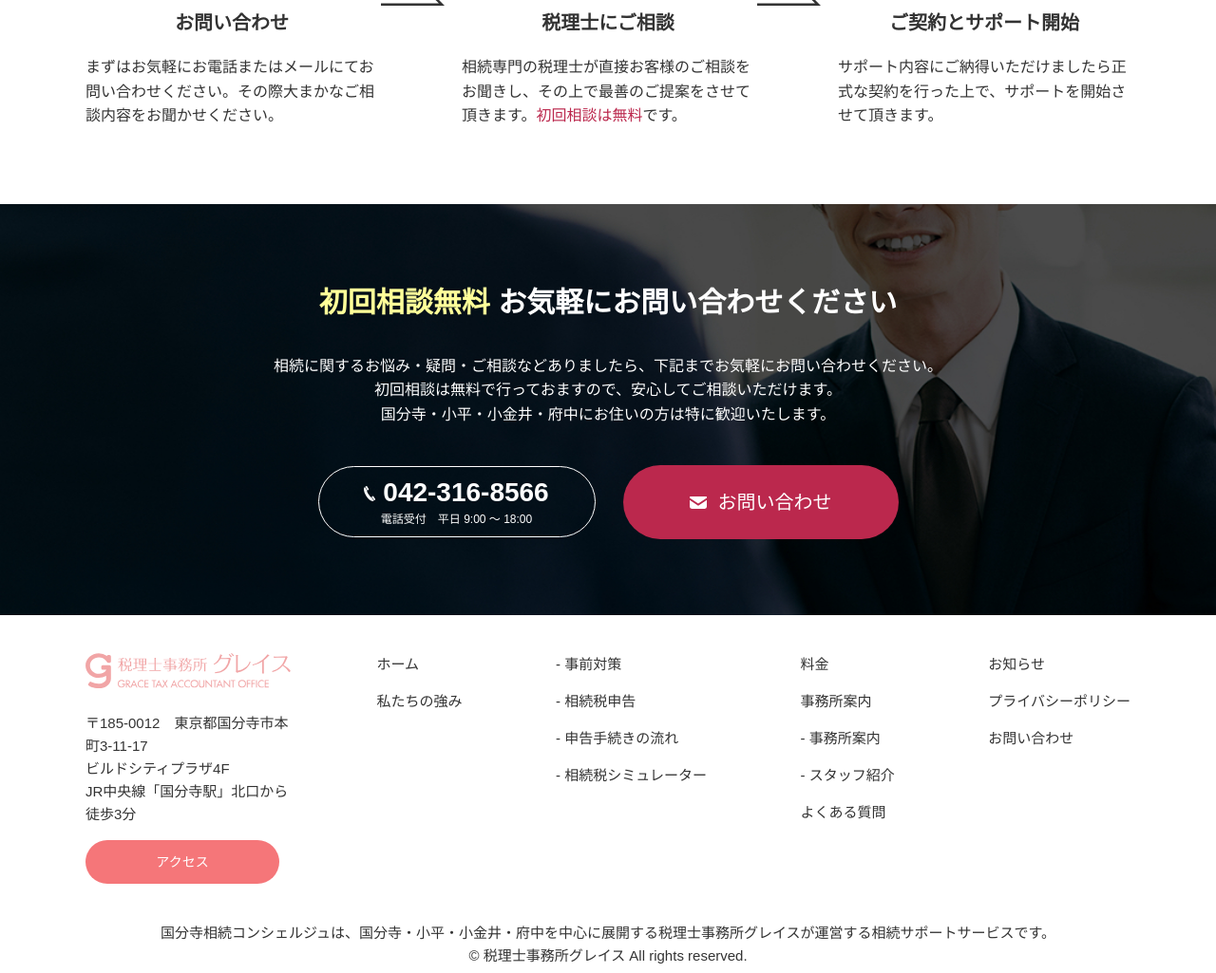
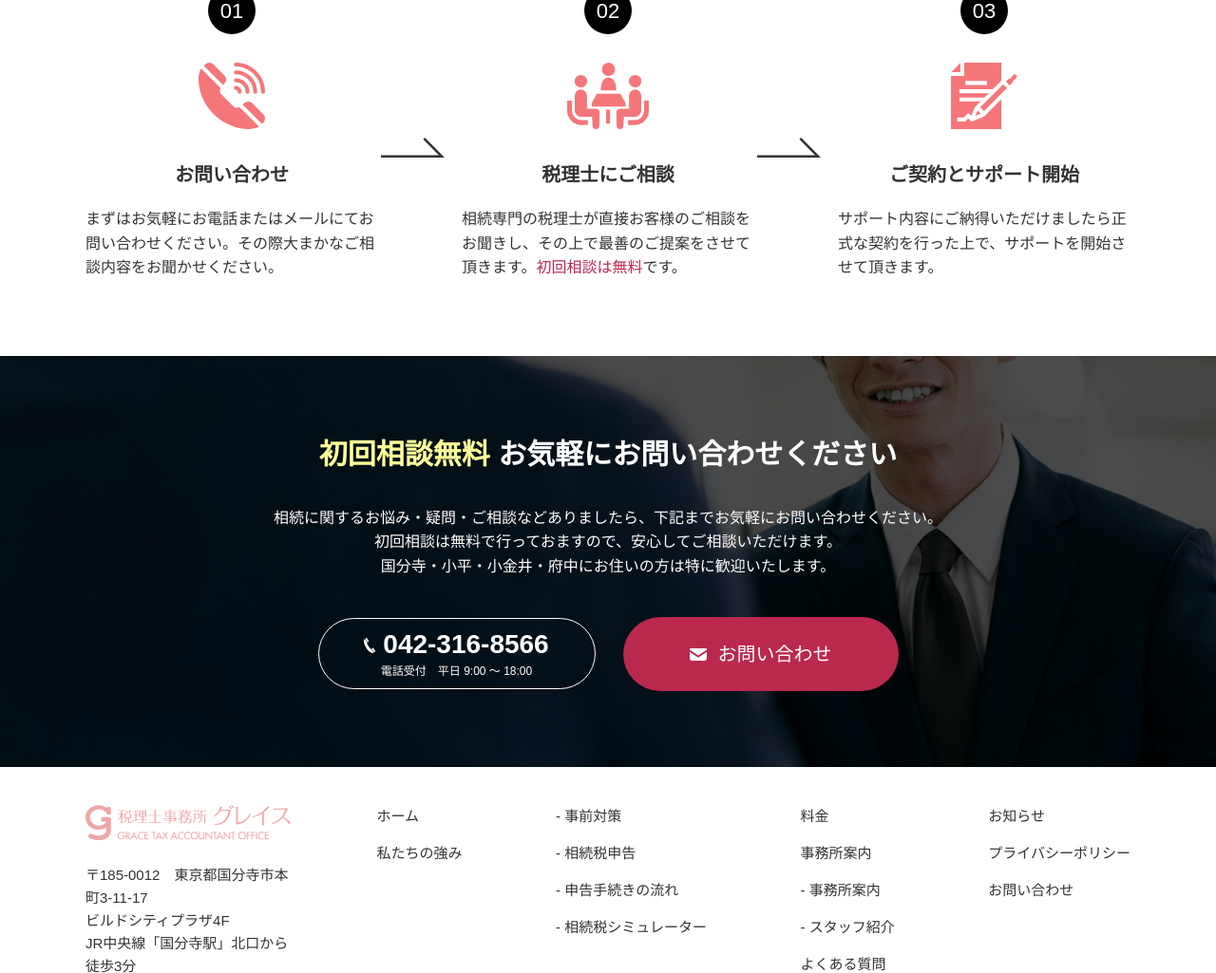
Before and after one commit to natuuu0831/natuuu0831-grace-souzoku, a PHP site: page / in a window 1280 px wide. Shown: the part 3669-4694 px from the top of the page at 95% size. Run offline with PHP 8.4, Linux system fonts and the light colour scheme; some libraries are stand-ins or nearby versions.

Commit message:
共通パーツスタイル作成

```diff
--- a/assets/css/common.css
+++ b/assets/css/common.css
@@ -15,11 +14,128 @@
     box-sizing: border-box;
 }
 
+/* ▼▼▼ カラーアセット ▼▼▼ */
+.pink {
+    color: #f57679;
+  }
+.red {
+    color: #bb284d;
+  }
+.yellow {
+color: #FFFF99;
+}
+/* ▲▲▲ カラーアセット ▲▲▲ */
+
+/* ▼▼▼ h2ピンクドット用 ▼▼▼ */
+h2.header-dotted {
+    font-size: 3.5rem;
+    font-weight: bold;
+    text-align: center;
+    position: relative;
+    margin-bottom: 7.6rem;
+}
+h2.header-dotted::after {
+    position: absolute;
+    content: '';
+    width: 6rem;
+    height: .8rem;
+    right: 0;
+    left: 0;
+    bottom: -3.5rem;
+    margin: auto;
+    background: url(../img/common/dot.svg) 0 0 no-repeat;
+}
+/* ▲▲▲ h2ピンクドット用 ▲▲▲ */
+
+/* ▼▼▼ ピンクボタン用 ▼▼▼ */
+.btn_pink{
+    display: block;
+    text-align: center;
+    font-size: 1.6rem;
+    padding: 1.2rem;
+    border-radius: 4rem;
+    color: #fff;
+    width: 25rem;
+    margin: auto;
+    background-color: #f57679;
+}
+/* ▲▲▲ ピンクボタン用 ▲▲▲ */
+
+/* ▼▼▼ common問合せ用 ▼▼▼ */
+.contact_common {
+    background: url(../img/top/contact-bg.jpg) 0 0/cover no-repeat;
+    padding: 8rem;
+  }
+  .contact_common__head {
+    font-size: 3rem;
+    color: #fff;
+    margin-bottom: 3rem;
+    text-align: center;
+  }
+
+  .contact_common__head .yellow {
+    color: #FFFF99;
+  }
+
+  .contact_common__lead {
+    text-align: center;
+    margin-bottom: 4rem;
+    color: #fff;
+  }
+  .contact_common__list {
+    display: flex;
+    align-items: center;
+    justify-content: center;
+    color: #fff;
+  }
+  .contact_common__list__item {
+    text-align: center;
+    width: 29rem;
+    margin-right: 2.9rem;
+  }
+  .contact_common__list__item:last-of-type {
+    margin-right: 0;
+  }
+  .contact_common__list__item--first {
+    border: 1px solid;
+    border-radius: 4rem;
+    padding: 1rem 0;
+    line-height: 1.2;
+  }
+
+  .contact_common__list__item--first .tel__number {
+    font-size: 2.8rem;
+    font-weight: bold;
+    display: inline-block;
+    padding-left: 2rem;
+    background: url(../img/top/contact-tel.svg) 0 55% no-repeat;
+  }
+  .contact_common__list__item--first .tel__info {
+    font-size: 1.2rem;
+    display: inline-block;
+  }
+  .contact_common__list__item--second {
+    border-radius: 4rem;
+    padding: 2.7rem 0;
+    line-height: 1.2;
+    background-color: #bb284d;
+    font-size: 2rem;
+  }
+
+.contact_common__list__item--second a {
+    padding-left: 3rem;
+    background: url(../img/top/contact-mail.svg) 0% 55% no-repeat;
+  }
+
+  /* ▲▲▲ common問合せ用 ▲▲▲ */
+
 @media (max-width: 1100px) {
  .inner {
       max-width: 95%;
     }
   }
+
+
   @media (max-width: 768px) {
     .pc {
       display: none !important;
--- a/assets/css/index.css
+++ b/assets/css/index.css
@@ -2,7 +2,9 @@
 .about .pink {
   color: #f57679;
 }
-
+.about{
+  padding: 8rem 0;
+}
 @media (max-width: 768px) {
   .about {
     padding: 6rem 0;
--- a/assets/css/reset.css
+++ b/assets/css/reset.css
@@ -210,20 +210,17 @@
 input[type="date"]::-webkit-clear-button {
   -webkit-appearance: none;
 }
+body {
+    font-size: 1.6rem;
+    line-height: 1.6;
+    color: #333333;
+    overflow-wrap: break-word;
+    font-family: source-han-sans-japanese, sans-serif, "游ゴシック体", YuGothic, "游ゴシック Medium", "Yu Gothic Medium", "游ゴシック", "Yu Gothic", "ヒラギノ角ゴ Pro", "Hiragino Kaku Gothic Pro", "メイリオ", Meiryo, "メイリオ", sans-serif;
+  }
 @media (max-width: 768px) {
     html {
         font-size: 2.6vw;
       }
-    }
-
-    body {
-      font-size: 1.6rem;
-      line-height: 1.6;
-      font-family: "游ゴシック体", YuGothic, "游ゴシック Medium", "Yu Gothic Medium", "游ゴシック", "Yu Gothic", "ヒラギノ角ゴ Pro", "Hiragino Kaku Gothic Pro", "メイリオ", Meiryo, "メイリオ", sans-serif;
-      color: #333333;
-      overflow-wrap: break-word;
-      font-family: source-han-sans-japanese, sans-serif;
-    }
 
     a {
       transition: .5s;
--- a/index.html
+++ b/index.html
@@ -86,7 +86,7 @@
                             <dt><a href="#">よくある質問</a></dt>
                         </dl>
                     </li>
-                    <li class="nav__list__item nav__list__item--contact">
+                    <li class="nav__list__item nav__list__item--contact_common">
                         <dl>
                             <dt><a href="#">お問い合わせ</a></dt>
                         </dl>
@@ -147,14 +147,14 @@
                         </dl>
                     </li>
                 </ul>
-                <ul class="contact__list">
-                    <li class="contact__list__item contact__list__item--first">
+                <ul class="contact_common__list">
+                    <li class="contact_common__list__item contact_common__list__item--first">
                         <a href="tel:042-316-8566" class="tel">
                             <span class="tel__number">042-316-8566</span>
                             <span class="tel__info">電話受付　平日 9:00 ～ 18:00</span>
                         </a>
                     </li>
-                    <li class="contact__list__item contact__list__item--second">
+                    <li class="contact_common__list__item contact_common__list__item--second">
                         <a href="#?">お問い合わせ</a>
                     </li>
                 </ul>
@@ -349,20 +349,20 @@
         </div>
     </section>
 
-    <section class="contact">
+    <section class="contact_common">
         <div class="inner">
-            <h2 class="contact__head"><span class="yellow">初回相談無料</span> お気軽にお問い合わせください</h2>
-            <p class="contact__lead">相続に関するお悩み・疑問・ご相談などありましたら、下記までお気軽にお問い合わせください。<br>
+            <h2 class="contact_common__head"><span class="yellow">初回相談無料</span> お気軽にお問い合わせください</h2>
+            <p class="contact_common__lead">相続に関するお悩み・疑問・ご相談などありましたら、下記までお気軽にお問い合わせください。<br>
                 初回相談は無料で行っておますので、安心してご相談いただけます。<br>
                 国分寺・小平・小金井・府中にお住いの方は特に歓迎いたします。</p>
-            <ul class="contact__list">
-                <li class="contact__list__item contact__list__item--first">
+            <ul class="contact_common__list">
+                <li class="contact_common__list__item contact_common__list__item--first">
                     <a href="tel:042-316-8566" class="tel">
                         <span class="tel__number">042-316-8566</span>
                         <span class="tel__info">電話受付　平日 9:00 ～ 18:00</span>
                     </a>
                 </li>
-                <li class="contact__list__item contact__list__item--second">
+                <li class="contact_common__list__item contact_common__list__item--second">
                     <a href="#?">お問い合わせ</a>
                 </li>
             </ul>
```
Also changed, not shown: other parts of assets/css/common.css (+50 -1 lines).
